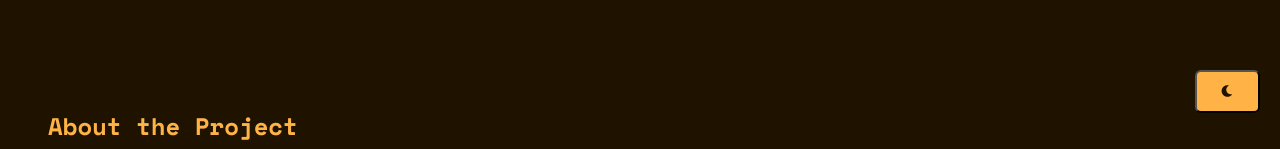
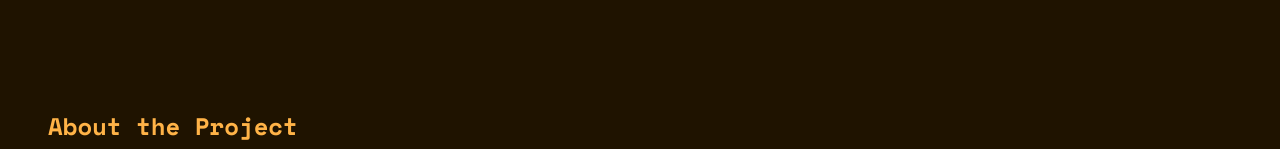
Before and after one commit to IssamOudriss/pagwebtfg, a plain HTML site: page index.html in a window 1280 px wide. Shown: the part 651-800 px from the top of the page. Drawn offline with nearby package versions, Linux system fonts and the light colour scheme.

Commit message:
Add files via upload

```diff
--- a/index.html
+++ b/index.html
@@ -19,13 +19,6 @@
                 $('html, body').animate({ scrollTop: target.offset().top - 80 }, 800);
             }
         });
-        const darkModeToggle = document.createElement('div');
-        darkModeToggle.innerHTML = `
-         <button id="dark-mode-btn" class="btn" style="position: fixed; bottom: 20px; right: 20px; z-index: 99;">
-          <i class="fas fa-moon"></i>
-          </button>
-        `;
-    document.body.appendChild(darkModeToggle);
     });
 
     const gallery = [
```
